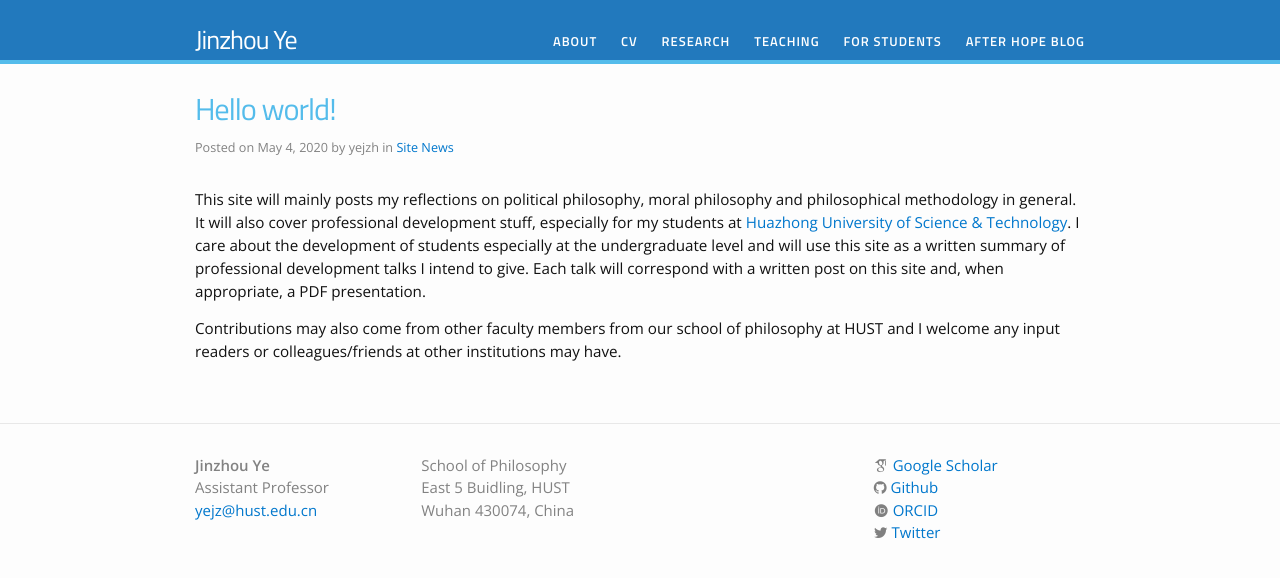
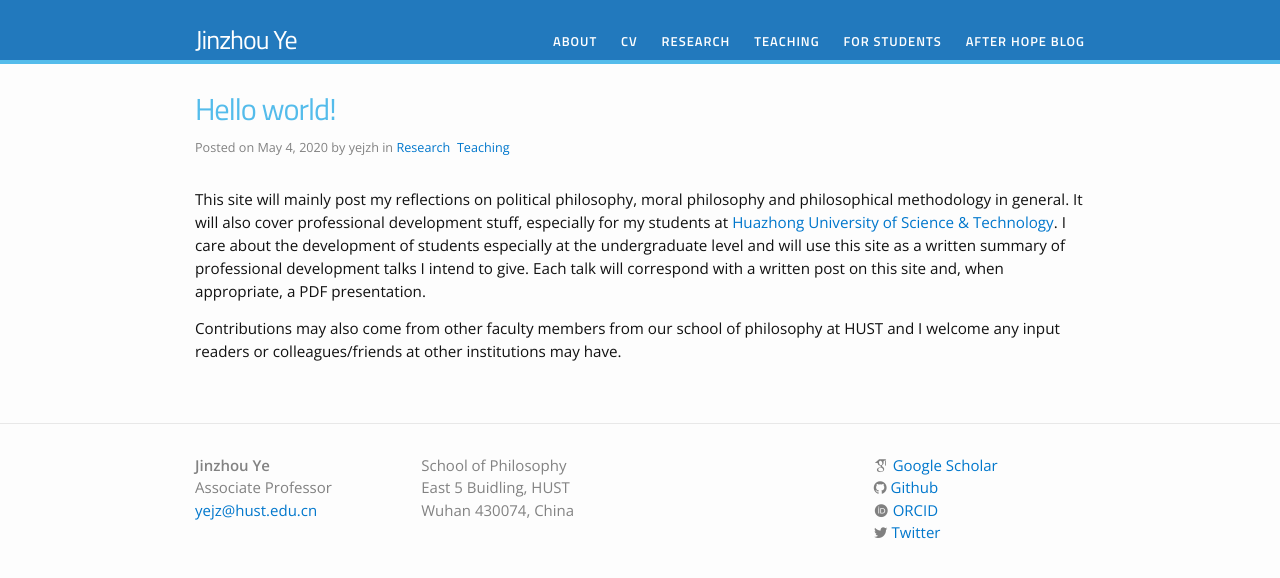
Before and after one commit to yejzh/yejzh.github.io, a Jekyll site: the page built from _posts/2020-05-04-hello-world.md, in a window 1280 px wide. Shown: the top 578 px of the page. Built offline with Jekyll 4.4.1, drawn with Linux system fonts in a browser that asks for light colours; nearby versions of some CDN libraries; some web fonts are replaced; comment, search, counter and statistics services are not loaded.

Commit message:
update bio

```diff
--- a/_config.yml
+++ b/_config.yml
@@ -18,7 +18,7 @@ markdown: kramdown
 
 # Other options
 permalink: :year/:month/:title
-jobtitle: "Assistant Professor"
+jobtitle: "Associate Professor"
 excerpt_separator: "<!--more-->"
 
 # SEO stuff
--- a/_posts/2020-05-04-hello-world.md
+++ b/_posts/2020-05-04-hello-world.md
@@ -3,11 +3,12 @@ title: Hello world!
 author: yejzh
 layout: post
 categories:
-  - Site News
-excerpt: "This site will post my reflections on political philosophy, moral philosophy and philosophical education in general."
+  - Research
+  - Teaching
+excerpt: "This site will post my reflections on political philosophy, moral philosophy and philosophical methodology in general."
 ---
 
 
-This site will mainly posts my reflections on political philosophy, moral philosophy and philosophical methodology in general. It will also cover professional development stuff, especially for my students at [Huazhong University of Science & Technology](http://english.hust.edu.cn){:target="_blank"}. I care about the development of students especially at the undergraduate level and will use this site as a written summary of professional development talks I intend to give. Each talk will correspond with a written post on this site and, when appropriate, a PDF presentation.
+This site will mainly post my reflections on political philosophy, moral philosophy and philosophical methodology in general. It will also cover professional development stuff, especially for my students at [Huazhong University of Science & Technology](http://english.hust.edu.cn){:target="_blank"}. I care about the development of students especially at the undergraduate level and will use this site as a written summary of professional development talks I intend to give. Each talk will correspond with a written post on this site and, when appropriate, a PDF presentation.
 
 Contributions may also come from other faculty members from our school of philosophy at HUST and I welcome any input readers or colleagues/friends at other institutions may have.
```
Also changed, not shown: _posts/2021-09-21-focus-on-practical-philosophy.md (+1 -1 lines), about.md (+1 -1 lines), index.html (+4 -3 lines), 1 other file.
